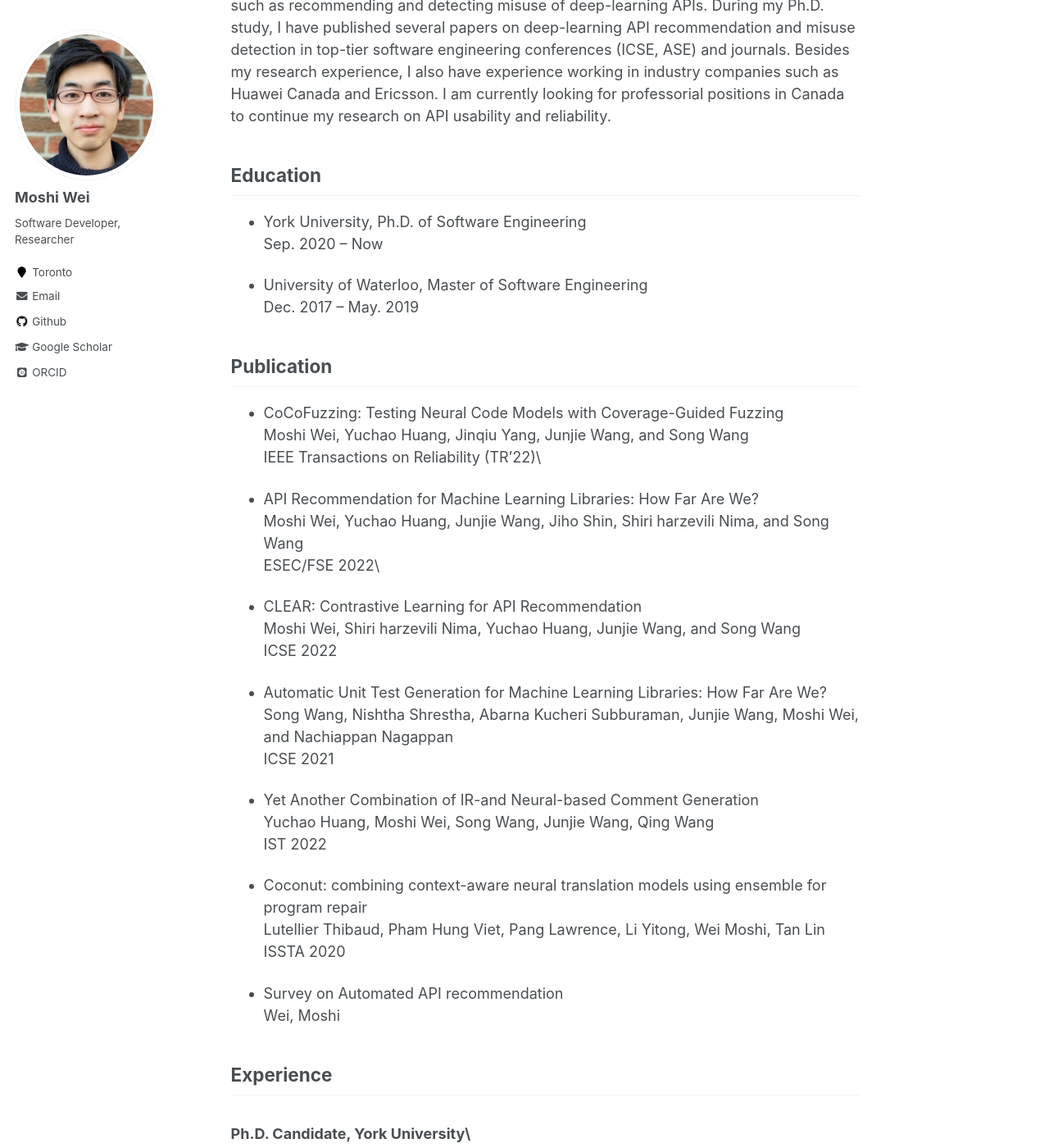
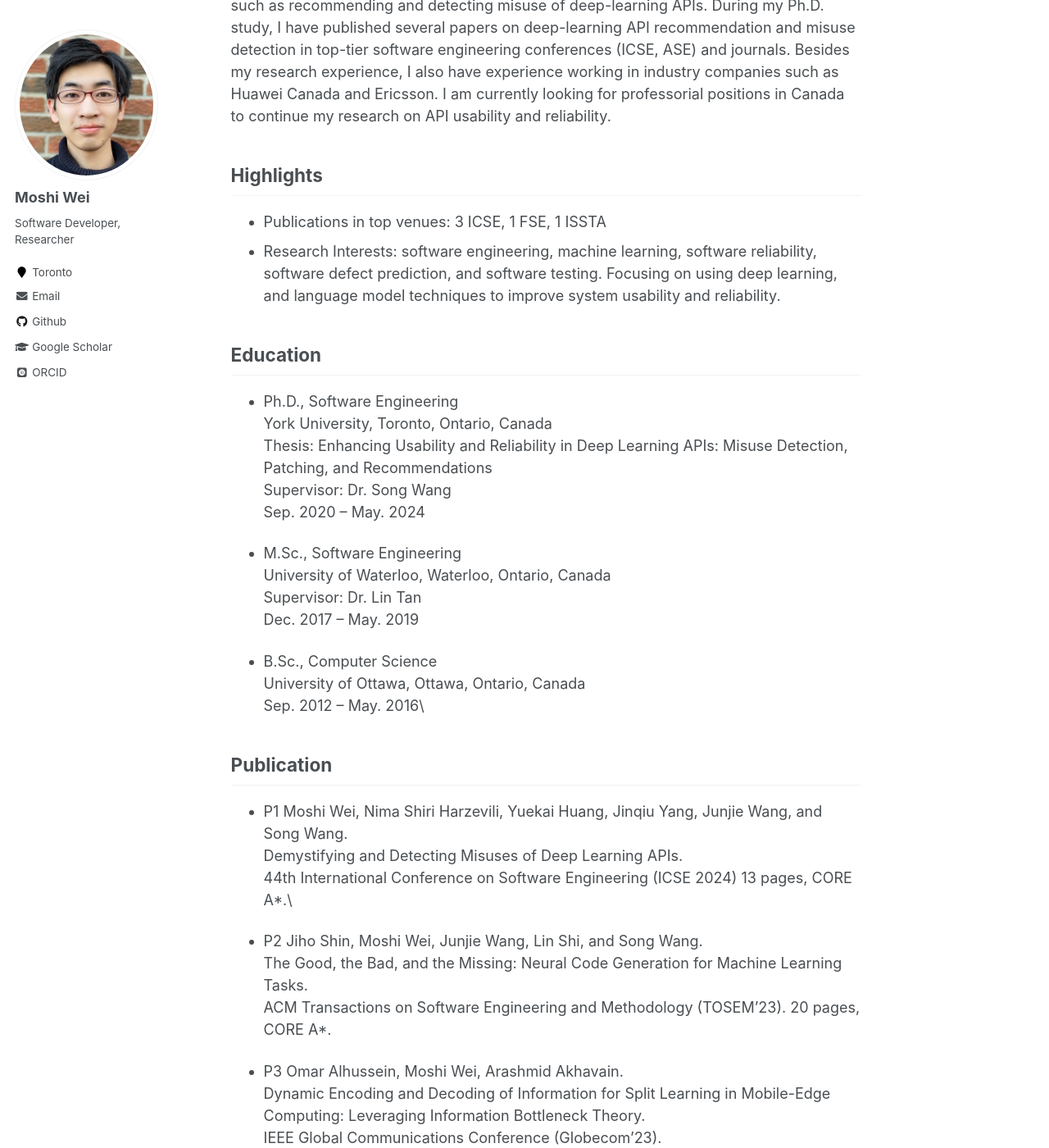
Before and after one commit to Moshiii/Moshiii.github.io, a Jekyll site: the page built from _pages/about.md, in a window 1280 px wide and 1400 px high, scrolled down 289 px. Shown: the whole window at 82% size. Built offline with Jekyll 4.4.1, drawn with Linux system fonts in a browser that asks for light colours; some web fonts are replaced; some of the changed text lies outside the part shown.

Commit message:
Update about.md

```diff
--- a/_pages/about.md
+++ b/_pages/about.md
@@ -11,43 +11,82 @@ redirect_from:
 
 Hello, I am Moshi, a Ph.D. student in Software Engineering from York University. My research focuses on addressing the usability and reliability issues of deep-learning APIs, such as recommending and detecting misuse of deep-learning APIs. During my Ph.D. study, I have published several papers on deep-learning API recommendation and misuse detection in top-tier software engineering conferences (ICSE, ASE) and journals. Besides my research experience, I also have experience working in industry companies such as Huawei Canada and Ericsson. I am currently looking for professorial positions in Canada to continue my research on API usability and reliability.
 
+## Highlights
+
+* Publications in top venues: 3 ICSE, 1 FSE, 1 ISSTA
+* Research Interests: software engineering, machine learning, software reliability, software defect prediction, and software testing. Focusing on using deep learning, and language model techniques to improve system usability and reliability.
 
 ## Education
 
-* York University, Ph.D. of Software Engineering\
-  Sep. 2020 – Now
+* Ph.D., Software Engineering\
+  York University, Toronto, Ontario, Canada\
+  Thesis: Enhancing Usability and Reliability in Deep Learning APIs: Misuse Detection, Patching, and Recommendations\
+  Supervisor: Dr. Song Wang\
+  Sep. 2020 – May. 2024
 
-* University of Waterloo, Master of Software Engineering\
+* M.Sc., Software Engineering\
+  University of Waterloo, Waterloo, Ontario, Canada\
+  Supervisor: Dr. Lin Tan\
   Dec. 2017 – May. 2019
 
+* B.Sc., Computer Science\
+  University of Ottawa, Ottawa, Ontario, Canada\
+  Sep. 2012 – May. 2016\
+
 ## Publication
+* P1 Moshi Wei, Nima Shiri Harzevili, Yuekai Huang, Jinqiu Yang, Junjie Wang, and Song Wang.\
+  Demystifying and Detecting Misuses of Deep Learning APIs.\
+  44th International Conference on Software Engineering (ICSE 2024) 13 pages, CORE A*.\
 
-* CoCoFuzzing: Testing Neural Code Models with Coverage-Guided Fuzzing\
-  Moshi Wei, Yuchao Huang, Jinqiu Yang, Junjie Wang, and Song Wang\
-  IEEE Transactions on Reliability (TR'22)\
+* P2 Jiho Shin, Moshi Wei, Junjie Wang, Lin Shi, and Song Wang.\
+  The Good, the Bad, and the Missing: Neural Code Generation for Machine Learning Tasks.\
+  ACM Transactions on Software Engineering and Methodology (TOSEM’23). 20 pages, CORE A*.
 
-* API Recommendation for Machine Learning Libraries: How Far Are We?\
-  Moshi Wei, Yuchao Huang, Junjie Wang, Jiho Shin, Shiri harzevili Nima, and Song Wang\
-  ESEC/FSE 2022\
+* P3 Omar Alhussein, Moshi Wei, Arashmid Akhavain.\
+  Dynamic Encoding and Decoding of Information for Split Learning in Mobile-Edge Computing: Leveraging Information Bottleneck Theory. \
+  IEEE Global Communications Conference (Globecom’23).
 
-* CLEAR: Contrastive Learning for API Recommendation\
-  Moshi Wei, Shiri harzevili Nima, Yuchao Huang, Junjie Wang, and Song Wang\
-  ICSE 2022
+* P4 Moshi Wei, Yuchao Huang, Jinqiu Yang, Junjie Wang, and Song Wang.\
+  CoCoFuzzing: Testing Neural Code Models with Coverage-Guided Fuzzing.\
+  IEEE Transactions on Reliability (TR’22). 14 pages, CORE A.(Cited 10+ Times)
 
-* Automatic Unit Test Generation for Machine Learning Libraries: How Far Are We?\
-  Song Wang, Nishtha Shrestha, Abarna Kucheri Subburaman, Junjie Wang, Moshi Wei, and Nachiappan Nagappan\
-  ICSE 2021
+* P5 Moshi Wei, Yuchao Huang, Junjie Wang, Jiho Shin, Shiri harzevili Nima, and Song Wang.\
+  API Recommendation for Machine Learning Libraries: How Far Are We?.\
+  The 15th Joint Meeting of the European Software Engineering Conference and the ACM SIGSOFT Symposium on the Foundations of Software Engineering (ESEC/FSE 2022). 12 pages, CORE A*.
 
-* Yet Another Combination of IR-and Neural-based Comment Generation\
-  Yuchao Huang, Moshi Wei, Song Wang, Junjie Wang, Qing Wang\
-  IST 2022
+* P6 Moshi Wei, Shiri harzevili Nima, Yuchao Huang, Junjie Wang, and Song Wang.\
+  CLEAR: Contrastive Learning for API Recommendation.\
+  44th International Conference on Software Engineering (ICSE2022) (ICSE 2022). 12 pages, CORE A*. (Cited 23+ Times)
 
-* Coconut: combining context-aware neural translation models using ensemble for program repair\
-  Lutellier Thibaud, Pham Hung Viet, Pang Lawrence, Li Yitong, Wei Moshi, Tan Lin\
-  ISSTA 2020
+* P7 Yuchao Huang, Moshi Wei, Song Wang, Junjie Wang, Qing Wang.\
+  Yet Another Combination of IR-and Neural-based Comment Generation.\
+  Information and Software Technology 2022 (IST 2022). 11 pages, CORE A.
 
-* Survey on Automated API recommendation\
-  Wei, Moshi
+* P8 Song Wang, Nishtha Shrestha, Abarna Kucheri Subburaman, Junjie Wang,Moshi Wei, and Nachiappan Nagappan.\
+  Automatic Unit Test Generation for Machine Learning Libraries: How Far Are We?.\
+  43rd International Conference on Software Engineering (ICSE 2021). 12 pages, CORE A*. (Cited 24+ Times)
+
+* P9 Thibaud Lutellier, Hung Viet Pham, Lawrence Pang, Yitong Li, Moshi Wei, Lin Tan.\
+  Coconut: combining context-aware neural translation models using ensemble for program repair.\
+  Proceedings of the 29th ACM SIGSOFT international symposium on software testing and analysis (ISSTA 2020). 12 pages, CORE A*. (Cited 236+ Times)
+
+## Papers under Review
+
+* R1 Mohammad Mahdi Mohajer, Reem Aleithan, Nima Shiri Harzevili, Moshi Wei, Alvine Boaye Belle, Hung Viet Pham, Song Wang\
+  SkipAnalyzer: An Embodied Agent for Code Analysis with Large Language Models. 12 pages, CORE A. ICST 2024 submitted.
+
+* R2 Jiho Shin, Hadi Hemmati, Moshi Wei, Song Wang\
+  Assessing Evaluation Metrics for Neural Test Oracle Generation. 13 pages, CORE A*. TSE submitted.
+
+* R3 Arunkaleeshwaran Narayanan, Junjie Wang, Lin Shi, Moshi Wei, Song Wang\
+  Automatic Unit Test Generation for Deep Learning Frameworks based on API Knowledge. 13 pages, CORE A*. ISSTA 2024 submitted.
+
+* R5 Nima Shiri harzevili, Moshi Wei, Hung Viet Pham, and Song Wang.\
+  Benchmarking Deep Learning Fuzzers. 45th IEEE Symposium on Security and Privacy, 18 pages. CORE A*. S&P 2024 submitted.
+
+* R6 Yuekai Huang, Junjie Wang, Song Wang, Moshi Wei, Zhe Liu, and Qing Wang.\
+  Automated Update of Deprecated APIs with Prior-constructed Knowledge and Self-debugging. 18 pages, CORE A*. (ESEC/FSE 2024), submitted.
+
 
 ## Experience
 
```
